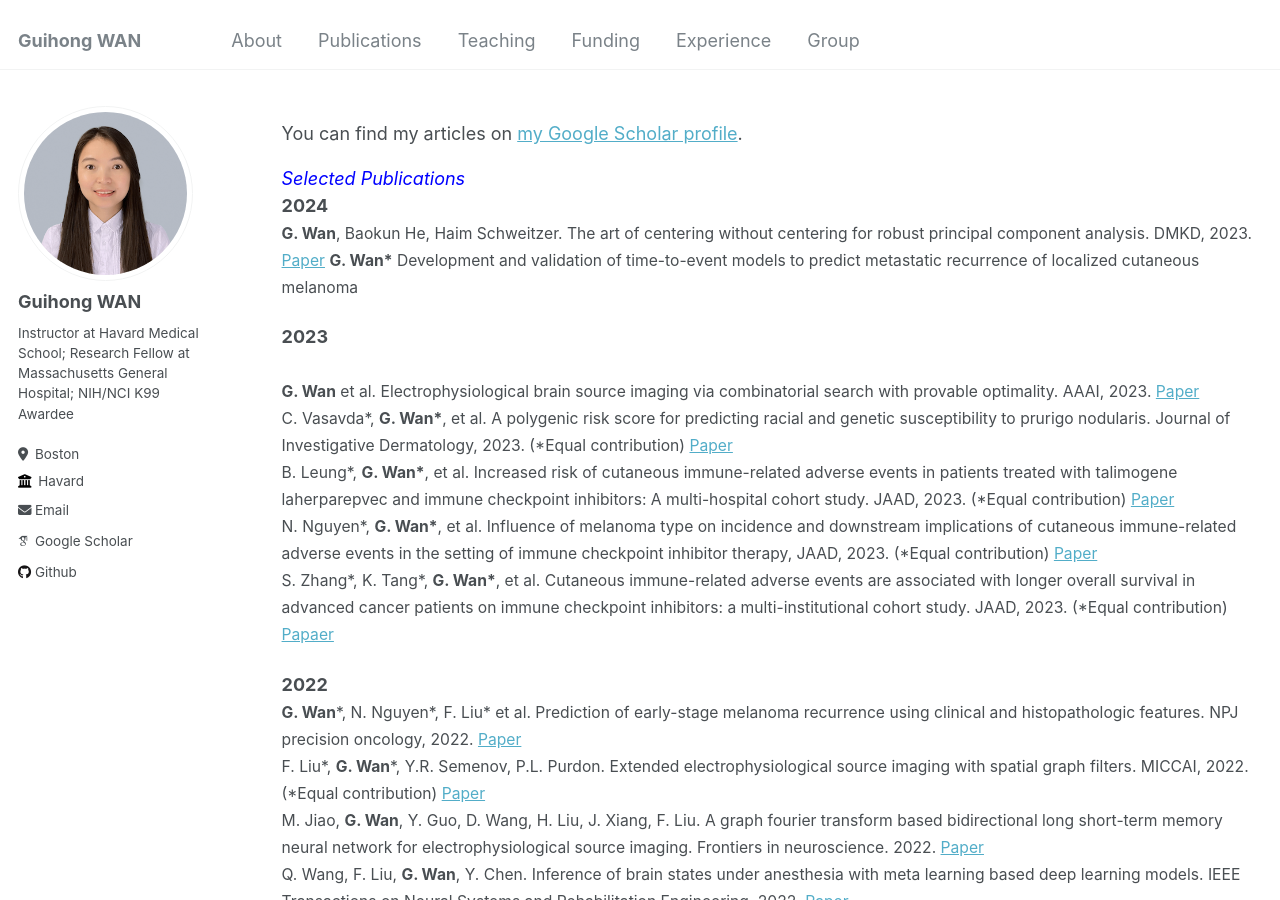
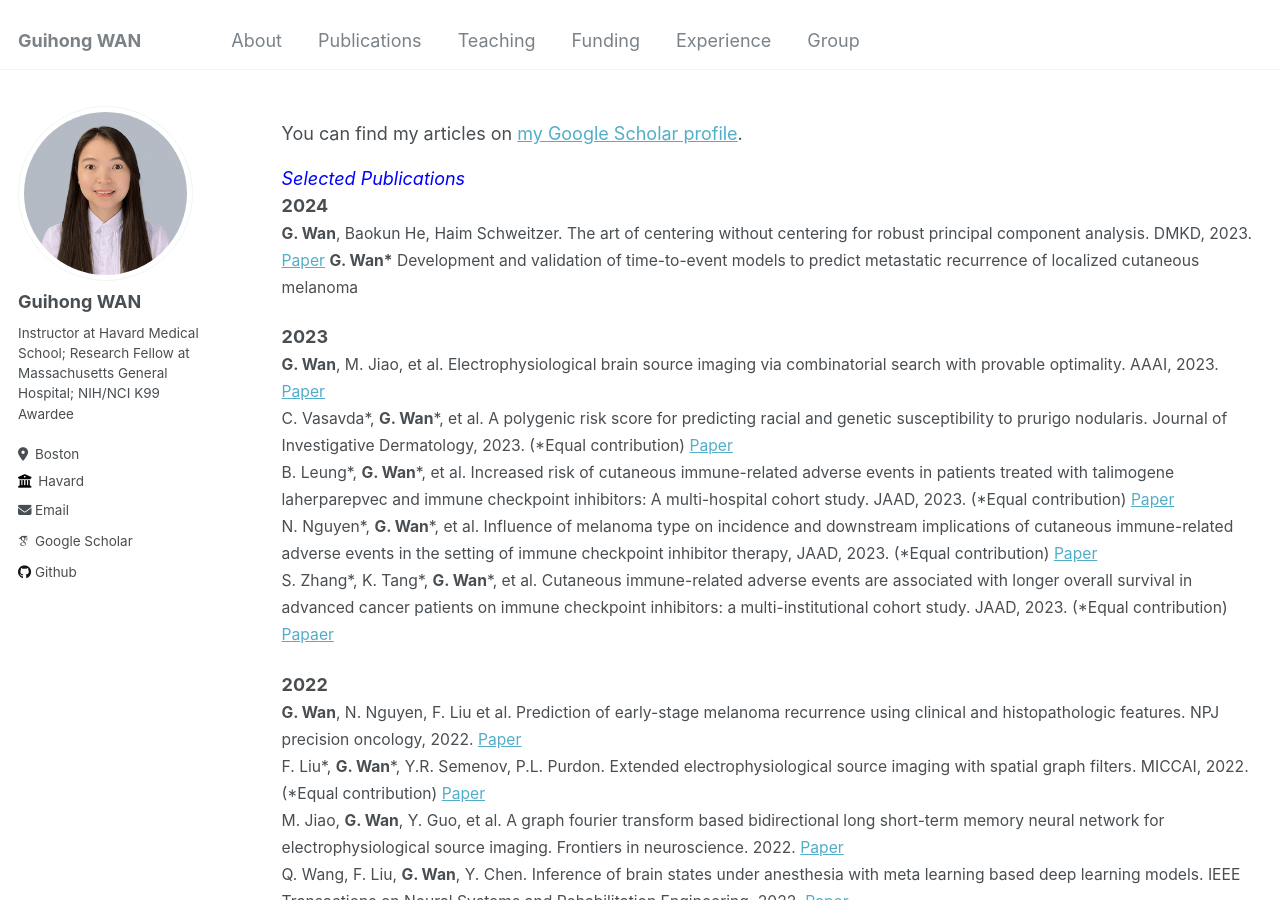
Before and after one commit to cwanlab/cwanlab.github.io, a Jekyll site: the page built from _pages/publications.md, in a window 1280 px wide and 900 px high. Built offline with Jekyll 4.4.1, drawn with Linux system fonts in a browser that asks for light colours; some web fonts are replaced.

Commit message:
Update publications
Update publications

```diff
--- a/_pages/publications.md
+++ b/_pages/publications.md
@@ -17,18 +17,18 @@ author_profile: true
 
 **2023**
 <span style="font-size:0.87em;">
-**G. Wan** et al. Electrophysiological brain source imaging via combinatorial search with provable optimality. AAAI, 2023. [Paper](https://ojs.aaai.org/index.php/AAAI/article/view/26471)
-C. Vasavda\*, **G. Wan\***, et al. A polygenic risk score for predicting racial and genetic susceptibility to prurigo nodularis. Journal of Investigative Dermatology, 2023. (\*Equal contribution) [Paper](https://www.sciencedirect.com/science/article/pii/S0022202X23021255)
-B. Leung\*, **G. Wan\***, et al. Increased risk of cutaneous immune-related adverse events in patients treated with talimogene laherparepvec and immune checkpoint inhibitors: A multi-hospital cohort study. JAAD, 2023. (\*Equal contribution) [Paper](https://www.sciencedirect.com/science/article/pii/S0190962223002682)
-N. Nguyen\*, **G. Wan\***, et al. Influence of melanoma type on incidence and downstream implications of cutaneous immune-related adverse events in the setting of immune checkpoint inhibitor therapy, JAAD, 2023. (\*Equal contribution) [Paper](https://www.sciencedirect.com/science/article/abs/pii/S0190962223002049)
-S. Zhang\*, K. Tang\*, **G. Wan\***, et al. Cutaneous immune-related adverse events are associated with longer overall survival in advanced cancer patients on immune checkpoint inhibitors: a multi-institutional cohort study. JAAD, 2023. (\*Equal contribution) [Papaer](https://www.sciencedirect.com/science/article/pii/S0190962223001536)
+**G. Wan**, M. Jiao, et al. Electrophysiological brain source imaging via combinatorial search with provable optimality. AAAI, 2023. [Paper](https://ojs.aaai.org/index.php/AAAI/article/view/26471)
+C. Vasavda\*, **G. Wan**\*, et al. A polygenic risk score for predicting racial and genetic susceptibility to prurigo nodularis. Journal of Investigative Dermatology, 2023. (\*Equal contribution) [Paper](https://www.sciencedirect.com/science/article/pii/S0022202X23021255)
+B. Leung\*, **G. Wan**\*, et al. Increased risk of cutaneous immune-related adverse events in patients treated with talimogene laherparepvec and immune checkpoint inhibitors: A multi-hospital cohort study. JAAD, 2023. (\*Equal contribution) [Paper](https://www.sciencedirect.com/science/article/pii/S0190962223002682)
+N. Nguyen\*, **G. Wan**\*, et al. Influence of melanoma type on incidence and downstream implications of cutaneous immune-related adverse events in the setting of immune checkpoint inhibitor therapy, JAAD, 2023. (\*Equal contribution) [Paper](https://www.sciencedirect.com/science/article/abs/pii/S0190962223002049)
+S. Zhang\*, K. Tang\*, **G. Wan**\*, et al. Cutaneous immune-related adverse events are associated with longer overall survival in advanced cancer patients on immune checkpoint inhibitors: a multi-institutional cohort study. JAAD, 2023. (\*Equal contribution) [Papaer](https://www.sciencedirect.com/science/article/pii/S0190962223001536)
 </span>
 
 **2022**
 <span style="font-size:0.87em;">
-**G. Wan**\*, N. Nguyen\*, F. Liu\* et al. Prediction of early-stage melanoma recurrence using clinical and histopathologic features. NPJ precision oncology, 2022. [Paper](https://www.nature.com/articles/s41698-022-00321-4)
+**G. Wan**, N. Nguyen, F. Liu et al. Prediction of early-stage melanoma recurrence using clinical and histopathologic features. NPJ precision oncology, 2022. [Paper](https://www.nature.com/articles/s41698-022-00321-4)
 F. Liu\*, **G. Wan**\*, Y.R. Semenov, P.L. Purdon. Extended electrophysiological source imaging with spatial graph filters. MICCAI, 2022. (\*Equal contribution) [Paper](https://link.springer.com/chapter/10.1007/978-3-031-16431-6_10)
-M. Jiao, **G. Wan**, Y. Guo, D. Wang, H. Liu, J. Xiang, F. Liu. A graph fourier transform based bidirectional long short-term memory neural network for electrophysiological source imaging. Frontiers in neuroscience. 2022. [Paper](https://www.frontiersin.org/journals/neuroscience/articles/10.3389/fnins.2022.867466/full#:~:text=In%20this%20paper,%20we%20propose,subspaces%20spanned%20by%20corresponding%20eigenvectors.)
+M. Jiao, **G. Wan**, Y. Guo, et al. A graph fourier transform based bidirectional long short-term memory neural network for electrophysiological source imaging. Frontiers in neuroscience. 2022. [Paper](https://www.frontiersin.org/journals/neuroscience/articles/10.3389/fnins.2022.867466/full#:~:text=In%20this%20paper,%20we%20propose,subspaces%20spanned%20by%20corresponding%20eigenvectors.)
 Q. Wang, F. Liu, **G. Wan**, Y. Chen. Inference of brain states under anesthesia with meta learning based deep learning models. IEEE Transactions on Neural Systems and Rehabilitation Engineering, 2022. [Paper](https://ieeexplore.ieee.org/abstract/document/9755157)
 </span>
 
```
